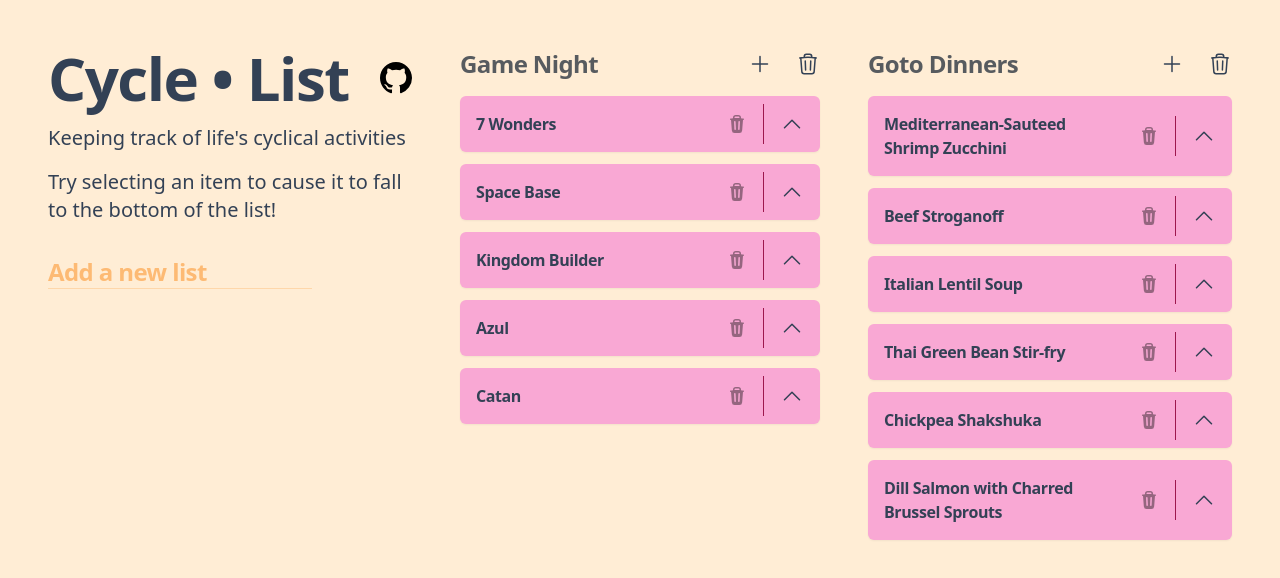
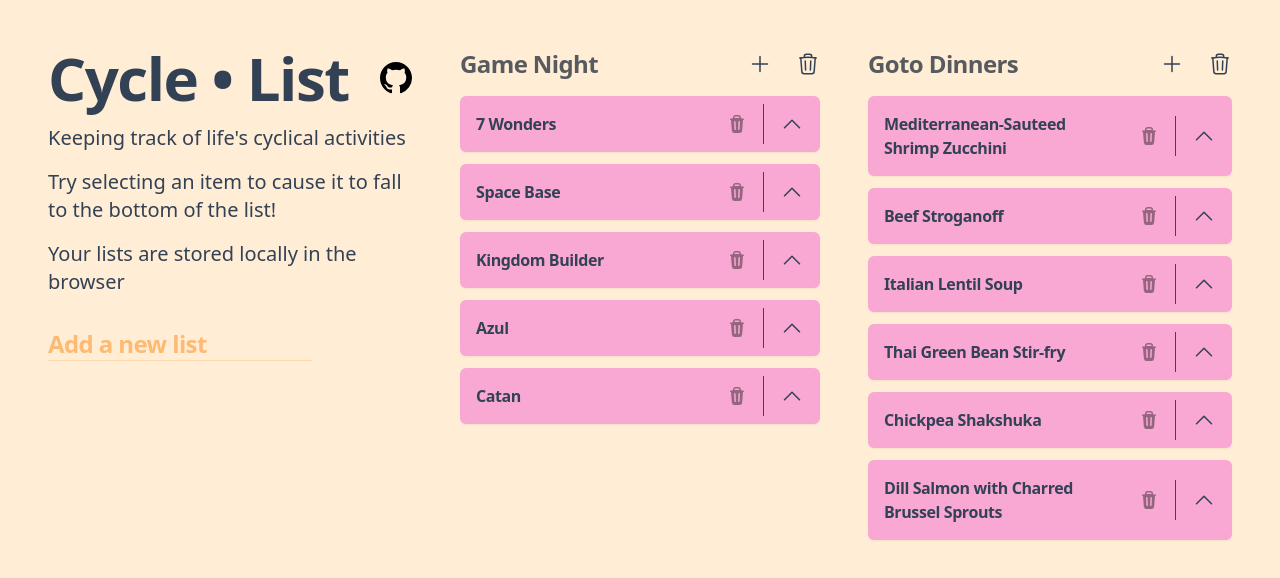
Before and after one commit to nickbabcock/cycle-list, a Next.js app: page / in a window 1280 px wide. Shown: the top 578 px of the page. Built offline with nearby package versions, Linux system fonts and the light colour scheme.

Commit message:
First time users see that lists are stored locally

```diff
--- a/src/pages/index.tsx
+++ b/src/pages/index.tsx
@@ -730,10 +730,15 @@ export default function Home() {
             {"Keeping track of life's cyclical activities"}
           </p>
           {isFirstTime ? (
-            <p className="mt-4 text-xl">
-              Try selecting an item to cause it to fall to the bottom of the
-              list!
-            </p>
+            <>
+              <p className="mt-4 text-xl">
+                Try selecting an item to cause it to fall to the bottom of the
+                list!
+              </p>
+              <p className="mt-4 text-xl">
+                Your lists are stored locally in the browser
+              </p>
+            </>
           ) : null}
 
           <NewListInput />
```
